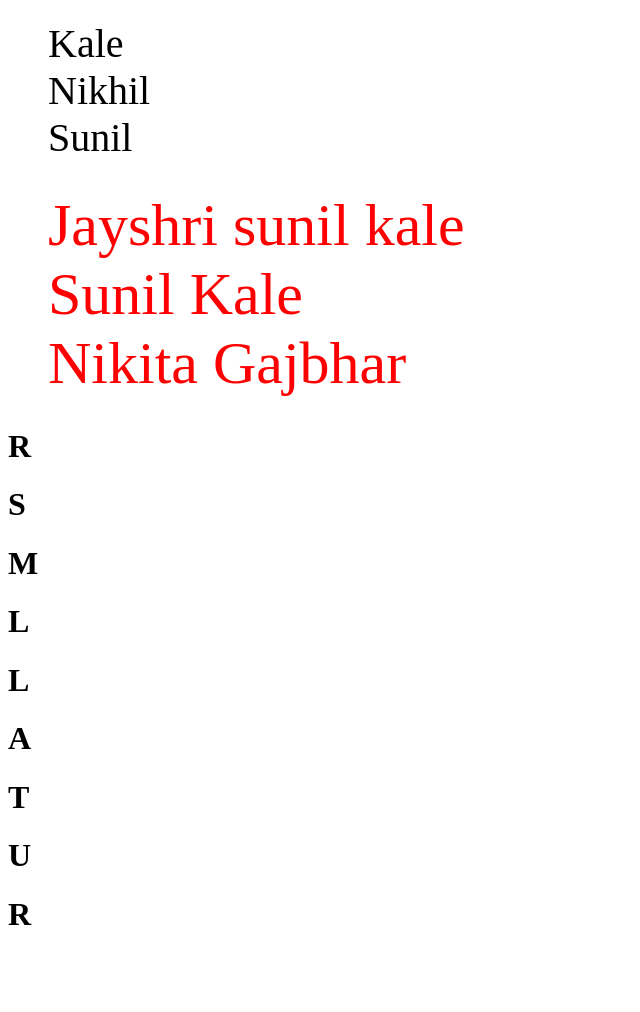
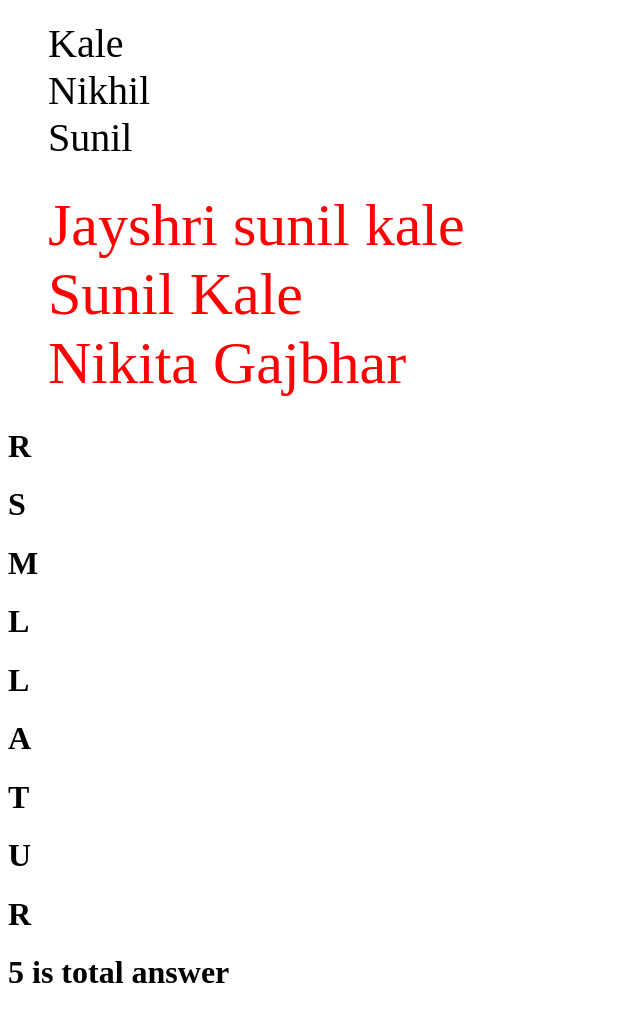
Before and after one commit to nikhilkale2/Practice-repo, a plain HTML site: page index.html in a window 1280 px wide. Shown: the whole page, without its empty margins (0-640 px from the left). Before the commit the page ends 954 px from the top, so only its background shows below. Drawn offline with Linux system fonts and the light colour scheme.

Commit message:
show output on the web page

```diff
--- a/index.html
+++ b/index.html
@@ -28,11 +28,13 @@
     <h1>T</h1>
     <h1>U</h1>
     <h1>R</h1>
+    <h1 id="H1"></h1>
     <script>
       const a = 2;
       const b = 3;
       const c = a + b;
       console.log(c);
+      document.querySelector("#H1").innerHTML = `${c} is total answer`;
     </script>
   </body>
 </html>
```
